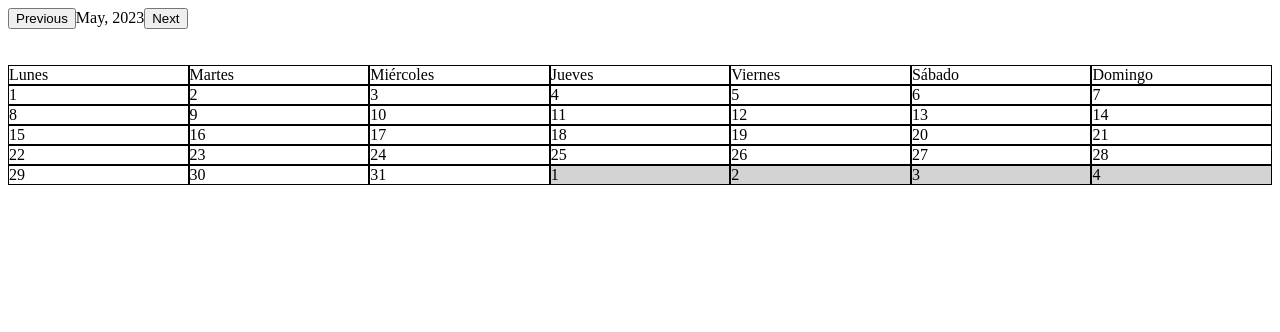
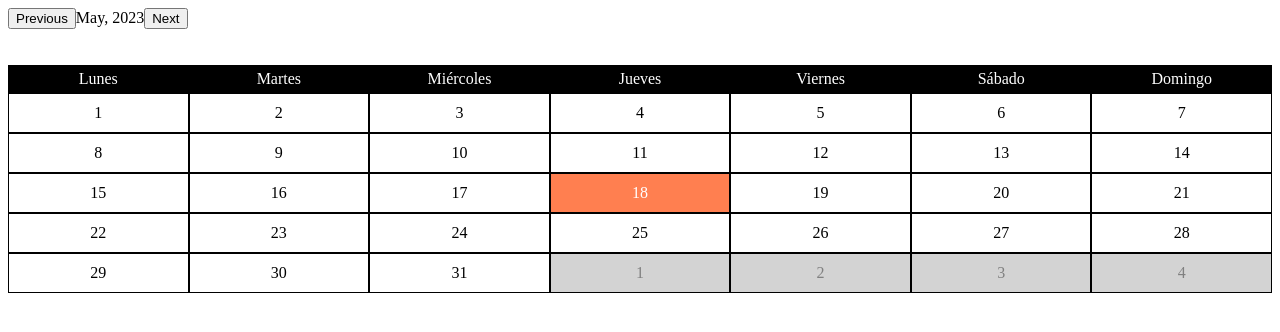
Before and after one commit to Pabloccm9/pmcm-angular-calendar-event, an Angular app: page / in a window 1280 px wide. Shown: the top 332 px of the page. Built offline with nearby package versions, Linux system fonts and the light colour scheme.

Commit message:
feat: First style changes

```diff
--- a/src/app/app.component.html
+++ b/src/app/app.component.html
@@ -10,9 +10,12 @@
         <span *ngFor="let day of daysOfWeek">{{day}}</span>
     </div>
     <div class="week" *ngFor="let week of daysPerWeek">
-        <div  *ngFor="let day of week" (click)="openModalNewEvent(day)">
-            <div [ngClass]="{'disabledDay': day.outOfMonth}">{{day.date | date: 'd'}}</div>
-        </div>
+        <ng-container  *ngFor="let day of week">
+            <div (click)="openModalNewEvent(day)" [ngClass]="{
+                'disabledDay': day.outOfMonth,
+                'activeDay': isSameDay(day.date)
+            }"><span>{{day.date | date: 'd'}}</span></div>
+        </ng-container>
     </div>
 </div>
 <div *ngIf="isAddingEvent">
--- a/src/app/app.component.scss
+++ b/src/app/app.component.scss
@@ -2,11 +2,34 @@
     display: flex;
     width: 100%;
     > div, span {
+        display: flex;
+        justify-content: center;
         width: 14.3%;
-        border: 1px black solid;
+        padding: 5px 0px;
+    }
+
+    > div{
+        border: 0.5px black solid;
+    }
+    background-color: none;
+}
+
+.days {
+    background-color: black;
+    color: white;
+
+    > span {
+        display: flex;
+        justify-content: center;
     }
 }
 
 .disabledDay {
     background-color: lightgray;
+    color: gray;
 }
+
+.activeDay {
+    background-color: coral;
+    color: white;
+}
--- a/src/app/app.component.ts
+++ b/src/app/app.component.ts
@@ -1,4 +1,4 @@
-import { Component, Input } from '@angular/core';
+import { Component, Input, HostListener } from '@angular/core';
 import { UntypedFormControl, UntypedFormGroup } from '@angular/forms';
 import { CustomEvent } from './utils/models/custom-event';
 import { DaysPerWeek } from './utils/models/days-per-week';
@@ -10,6 +10,19 @@ import { DaysPerWeek } from './utils/models/days-per-week';
 })
 export class AppComponent {
   @Input() events!: CustomEvent[];
+
+  // clickInside() {
+  //   console.log("clicked inside");
+  //   this.isAddingEvent = true;
+  // }
+
+  // @HostListener('document:click')
+  // clickout() {
+  //   if (!this.isAddingEvent) {
+  //     console.log("clicked outside");
+  //   }
+  //   this.isAddingEvent = false;
+  // }
 
   constructor() {
     this._initializeForm();
@@ -67,11 +80,10 @@ export class AppComponent {
 
    public openModalNewEvent(day: DaysPerWeek) {
     if(day.outOfMonth) {
-      this.currentDate = new Date(day.date);
       this.daysPerWeek = this.getWeeksInMonth(day.date.getFullYear(), day.date.getMonth())
     }
-     this.isAddingEvent = true;
-     console.log("Dia seleccionado", day)
+    this.currentDate = new Date(day.date);
+    this.isAddingEvent = true;
    }
 
    public saveEvent(e: Event) {
@@ -83,6 +95,12 @@ export class AppComponent {
      this.isAddingEvent = false;
      this._initializeForm();
    }
+
+   public isSameDay(selectedDay: Date):boolean {
+    return selectedDay.getFullYear() === this.currentDate.getFullYear() &&
+      selectedDay.getMonth() === this.currentDate.getMonth() &&
+      selectedDay.getDate() === this.currentDate.getDate();
+  }
 
    public change(e: Event) {
      console.log("change", e);
```
